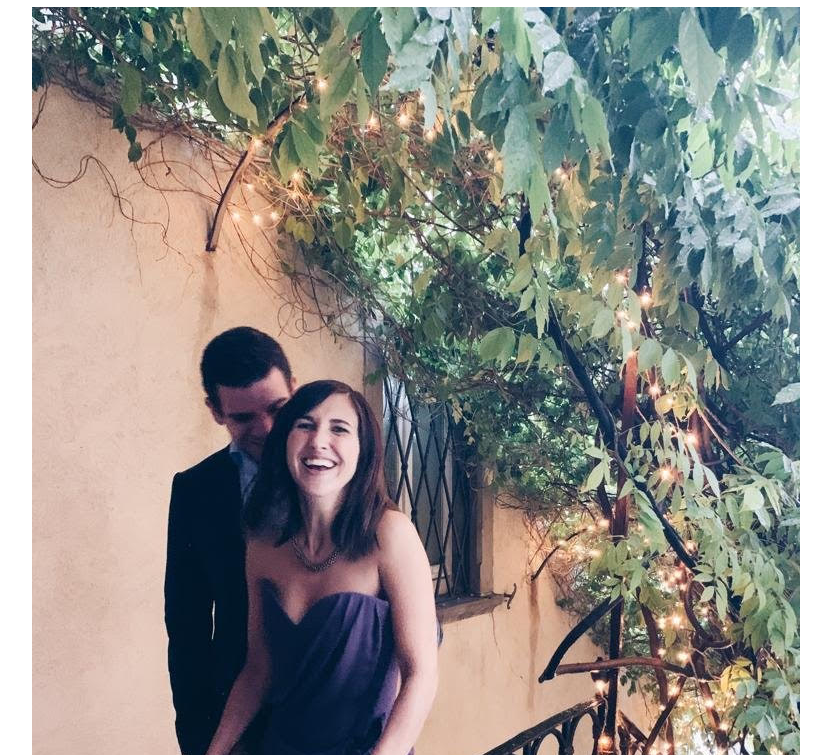
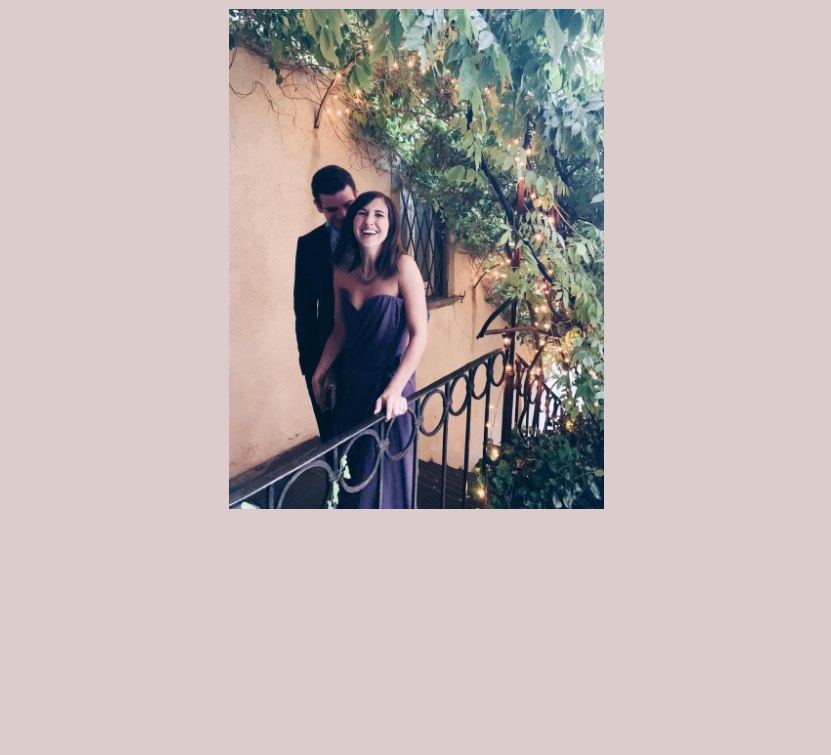
Before and after one commit to koekoi/NICKandMASHAwedding, a plain HTML site: page index.html in a window 1280 px wide. Shown: the part 109-864 px from the top of the page, without its empty margins (224-1055 px from the left). After the commit the page ends 800 px from the top, so only its background shows below. Drawn offline with Linux system fonts and the light colour scheme.

Commit message:
Update index.css

```diff
--- a/resources/css/index.css
+++ b/resources/css/index.css
@@ -1,5 +1,9 @@
+body {
+    background-color: rgb(221, 204, 204);
+    font-family: 'Raleway';
+}
+
 h1 {
-font-family: 'Raleway';
 color: lightcoral;
 text-shadow: 4px 4px 4px rgb(230, 181, 181);
 }
@@ -16,7 +20,7 @@ ul {
     list-style-type: none;
     margin: 0;
     padding: 0;
-
+  }
   li {
     display: inline;
     padding: 8px;
```
